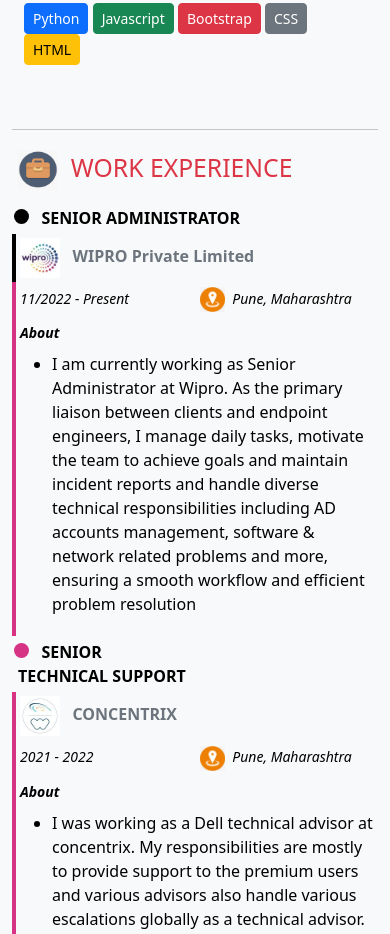
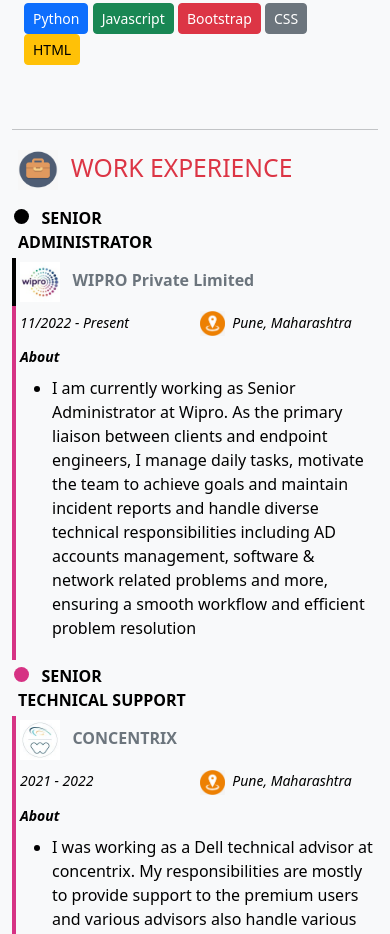
Before and after one commit to iamhimzy/portfolio, a plain HTML site: page index.html in a window 390 px wide. Shown: the part 692-1626 px from the top of the page. Drawn offline with nearby package versions, Linux system fonts and the light colour scheme.

Commit message:
Update index.html

```diff
--- a/index.html
+++ b/index.html
@@ -75,7 +75,7 @@
         <div class="row">
 
           <!--------EXPERIENCE SECTION------------>
-          <div class="col">
+          <div class="col-md-6">
 
             <div class="table-responsive">
               <table class="table table-sm table-borderless table-light" cellspacing="0" cellpadding="0">
@@ -92,7 +92,7 @@
 
                   <!------------DESIGNATION------------>
                   <tr>
-                    <th colspan="2"><span class="dot" id="11"></span> &nbsp; SENIOR ADMINISTRATOR</th>
+                    <th><span class="dot" id="11"></span> &nbsp; SENIOR ADMINISTRATOR</th>
                   </tr>
 
                   <!------------COMPANY NAME------------>
@@ -199,7 +199,7 @@ globally as a technical advisor.</li>
           </div> <!----- first col ends ---->
 
           <!--------EDUCATION SECTION------------->
-          <div class="col">
+          <div class="col-md-6">
 
             <div class="table-responsive">
               <table class="table table-sm table-borderless table-light">
```
